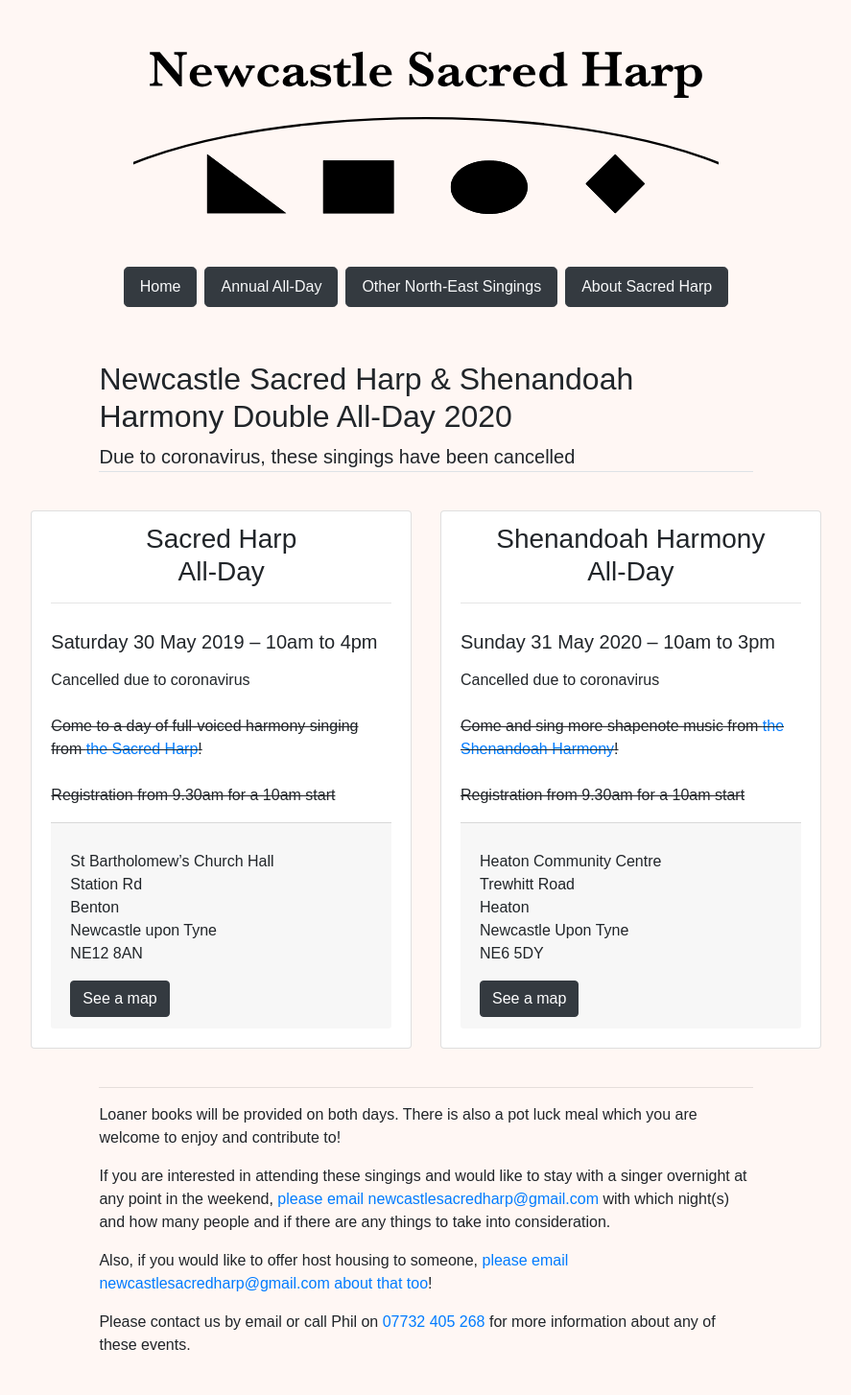
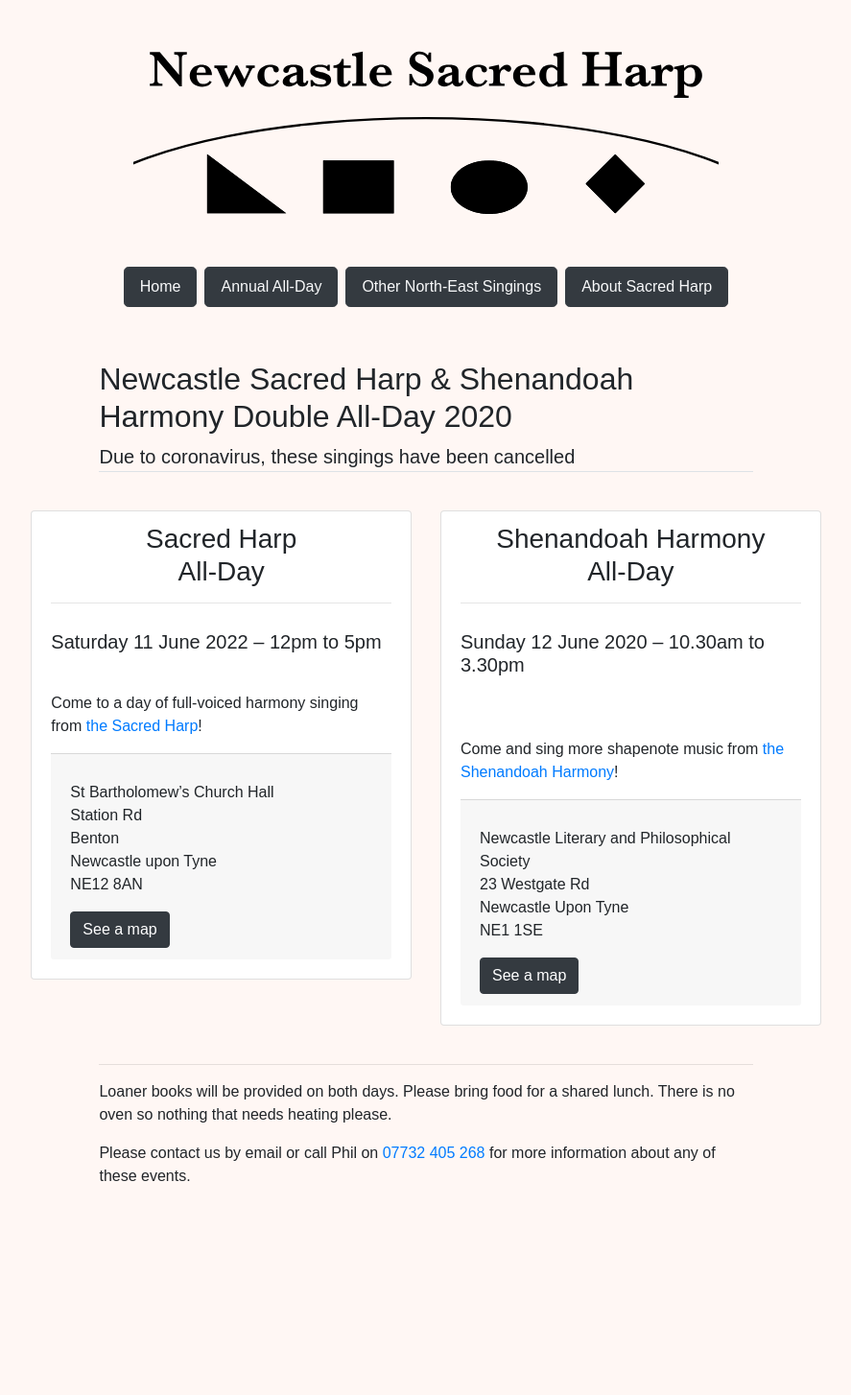
Before and after one commit to newcastle-shapenote/newcastle-shapenote-website, a Jekyll site: the page built from all-day.md, in a window 1280 px wide. Shown: the whole page at 96% size, without its empty margins (196-1083 px from the left). Built offline with Jekyll 4.4.1, drawn with Linux system fonts in a browser that asks for light colours; some web fonts are replaced; a script that is not in the unit is left out; after the commit the page ends 1278 px from its top, so only the background shows below that.

Commit message:
Update all-day.md

```diff
--- a/all-day.md
+++ b/all-day.md
@@ -3,15 +3,12 @@ layout: singing_page
 title: Newcastle Sacred Harp & Shenandoah Harmony Double All-Day 2020
 singing_tagline: Due to coronavirus, these singings have been cancelled
 singings:
-  - singing_date_time: Saturday 30 May 2019 – 10am to 4pm
+  - singing_date_time: Saturday 11 June 2022 – 12pm to 5pm
     singing_description: >-
-      Cancelled due to coronavirus
+
+      Come to a day of full-voiced harmony singing from [the Sacred Harp](http://originalsacredharp.com)!
 
 
-      ~~Come to a day of full-voiced harmony singing from [the Sacred Harp](http://originalsacredharp.com)!~~
-
-
-      ~~Registration from 9.30am for a 10am start~~
     singing_google_maps_image: map_benton.png
     singing_google_maps_link: https://www.google.com/maps/place/St+Bartholomew+Church+C+Of+E/@55.0160436,-1.5709061,17z/data=!4m5!3m4!1s0x487e71a0ae5804c9:0x4dde334a50fb75b6!8m2!3d55.0160436!4d-1.5687174?hl=en
     singing_name: |
@@ -23,31 +20,29 @@ singings:
       Benton
       Newcastle upon Tyne
       NE12 8AN
-  - singing_date_time: Sunday 31 May 2020 – 10am to 3pm
+  - singing_date_time: Sunday 12 June 2020 – 10.30am to 3.30pm
     singing_description: >-
-      Cancelled due to coronavirus
 
 
-      ~~Come and sing more shapenote music from [the Shenandoah Harmony](http://www.shenandoahharmony.com)!~~
+      Come and sing more shapenote music from [the Shenandoah Harmony](http://www.shenandoahharmony.com)!
 
 
-      ~~Registration from 9.30am for a 10am start~~
-    singing_google_maps_image: map_holy_biscuit.png
-    singing_google_maps_link: https://www.google.co.uk/maps/place/Heaton+Community+Centre/@54.9877778,-1.5757998,17z/data=!3m1!4b1!4m5!3m4!1s0x487e70fbb9a9e23f:0x87c995f6ca408997!8m2!3d54.9877778!4d-1.5736111?hl=en
+
+    singing_google_maps_image: map_lit_phil.png
+    singing_google_maps_link: https://www.google.com/maps/place/Lit+%26+Phil+Library/@54.9694099,-1.616199,17z/data=!3m1!4b1!4m5!3m4!1s0x487e70b42e55e8cf:0x8f1f42d18eb5c0c9!8m2!3d54.9694362!4d-1.6139956
     singing_name: |
       Shenandoah Harmony
       All-Day
     singing_venue_details: |-
-      Heaton Community Centre
-      Trewhitt Road
-      Heaton
+      Newcastle Literary and Philosophical Society
+      23 Westgate Rd
       Newcastle Upon Tyne
-      NE6 5DY
+      NE1 1SE
 ---
-Loaner books will be provided on both days. There is also a pot luck meal which you are welcome to enjoy and contribute to!
+Loaner books will be provided on both days. Please bring food for a shared lunch. There is no oven so nothing that needs heating please.
 
-If you are interested in attending these singings and would like to stay with a singer overnight at any point in the weekend, [please email newcastlesacredharp@gmail.com](mailto:newcastlesacredharp@gmail.com) with which night(s) and how many people and if there are any things to take into consideration.
+<!-- If you are interested in attending these singings and would like to stay with a singer overnight at any point in the weekend, [please email newcastlesacredharp@gmail.com](mailto:newcastlesacredharp@gmail.com) with which night(s) and how many people and if there are any things to take into consideration.
 
-Also, if you would like to offer host housing to someone, [please email newcastlesacredharp@gmail.com about that too](mailto:newcastlesacredharp@gmail.com)!
+Also, if you would like to offer host housing to someone, [please email newcastlesacredharp@gmail.com about that too](mailto:newcastlesacredharp@gmail.com)! -->
 
  Please contact us by email or call Phil on [07732 405 268](tel:+447732405268) for more information about any of these events.
```
